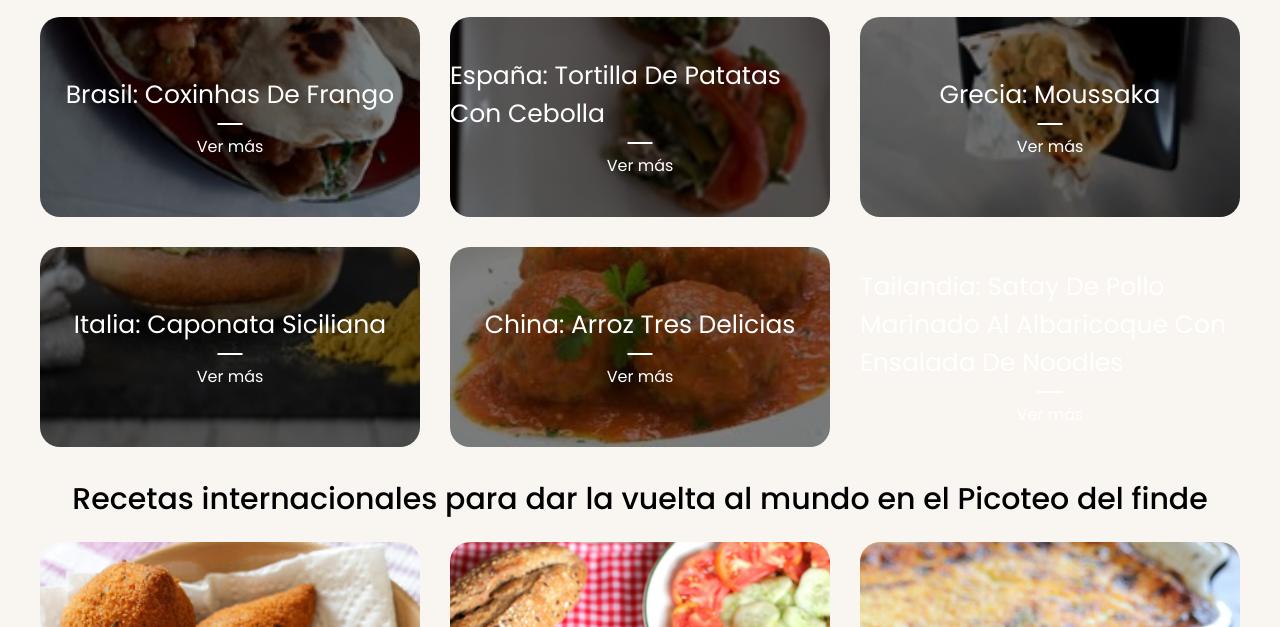
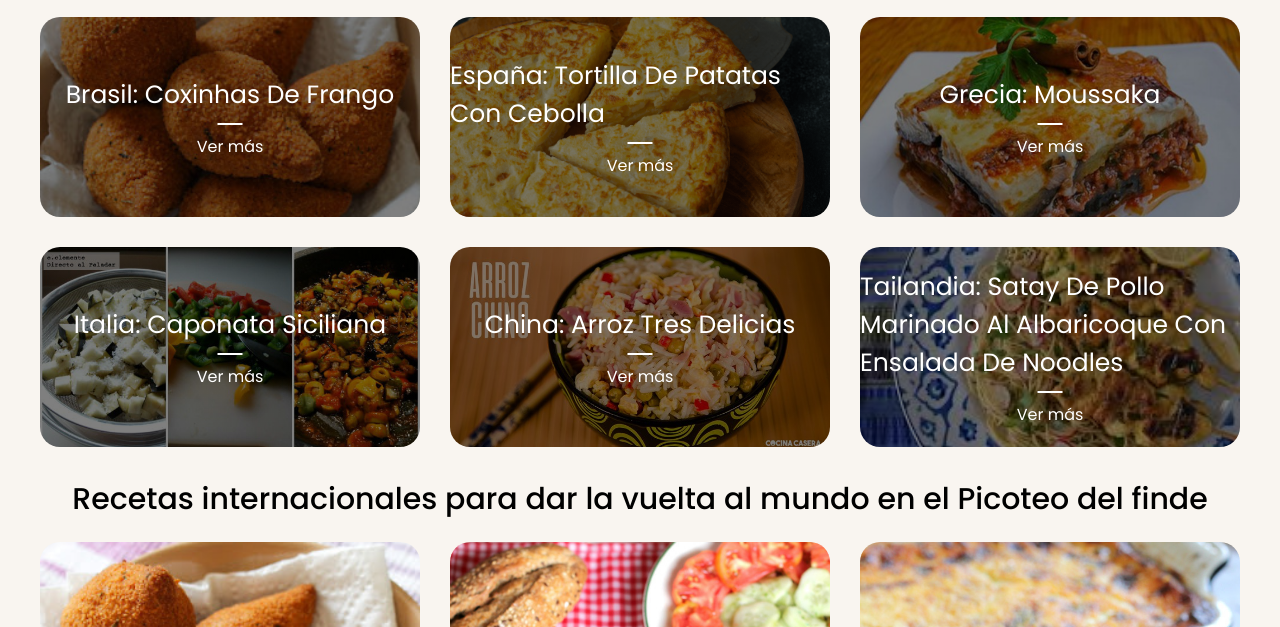
Before and after one commit to limbberrt72/proyecto-web.github.io, a plain HTML site: page internacional.html in a window 1280 px wide. Shown: the part 173-800 px from the top of the page. Drawn offline with nearby package versions, Linux system fonts and the light colour scheme.

Commit message:
2
terminado

```diff
--- a/internacional.html
+++ b/internacional.html
@@ -58,27 +58,27 @@
 				<h1 class="heading-1">Comida internacional</h1>
 				<div class="container-categories">
 
-					<div class="card-category category-tacosChicharron">
+					<div class="card-category category-brasil">
 						<p>Brasil: Coxinhas de frango</p>
 						<span>Ver más</span>
 					</div>
-					<div class="card-category category-crostiniPalta">
+					<div class="card-category category-españa">
 						<p>España: Tortilla de patatas con cebolla</p>
 						<span>Ver más</span>
 					</div>
-					<div class="card-category category-tortilla">
+					<div class="card-category category-grecia">
 						<p>Grecia: Moussaka</p>
 						<span>Ver más</span>
 					</div>
-					<div class="card-category category-hamburguesa">
+					<div class="card-category category-italia">
 						<p>Italia: Caponata siciliana</p>
 						<span>Ver más</span>
 					</div>
-					<div class="card-category category-albondiga">
+					<div class="card-category category-china">
 						<p>China: Arroz tres delicias</p>
 						<span>Ver más</span>
 					</div>
-                    <div class="card-category category-especial">
+                    <div class="card-category category-tai">
 						<p>Tailandia: Satay de pollo marinado al albaricoque con ensalada de noodles</p>
 						<span>Ver más</span>
 					</div>
--- a/styles.css
+++ b/styles.css
@@ -205,6 +205,48 @@ html {
 /* ********************************** */
 h3{
 	color: red;
+}
+.category-brasil{
+	background-image: linear-gradient(#00000080, #00000080),
+		url('img/COXINHAS 2 brsil.jpg');
+	background-size: cover;
+	background-position: center;
+	background-repeat: no-repeat;
+}
+.category-españa{
+	background-image: linear-gradient(#00000080, #00000080),
+		url('img/españa2.png');
+	background-size: cover;
+	background-position: center;
+	background-repeat: no-repeat;
+}
+.category-grecia{
+	background-image: linear-gradient(#00000080, #00000080),
+		url('img/grecia2.jpg');
+	background-size: cover;
+	background-position: center;
+	background-repeat: no-repeat;
+}
+.category-italia{
+	background-image: linear-gradient(#00000080, #00000080),
+		url('img/italia.jpg');
+	background-size: cover;
+	background-position: center;
+	background-repeat: no-repeat;
+}
+.category-china{
+	background-image: linear-gradient(#00000080, #00000080),
+		url('img/arroz_chino_receta.jpg');
+	background-size: cover;
+	background-position: center;
+	background-repeat: no-repeat;
+}
+.category-tai{
+	background-image: linear-gradient(#00000080, #00000080),
+		url('img/tailandia2.jpg');
+	background-size: cover;
+	background-position: center;
+	background-repeat: no-repeat;
 }
 /* ********************************** */
 /*               BANNER               */
```
Also changed, not shown: img/grecia2.jpg (added).
